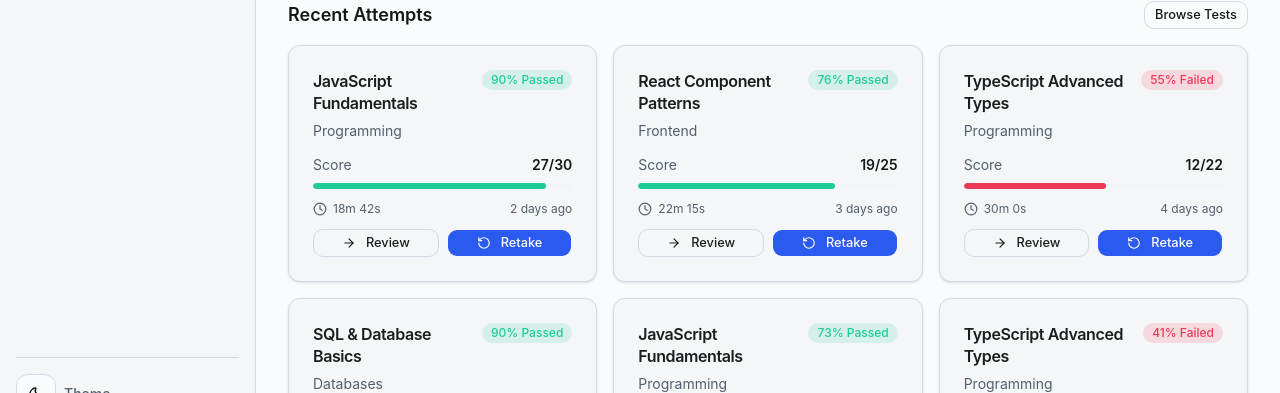
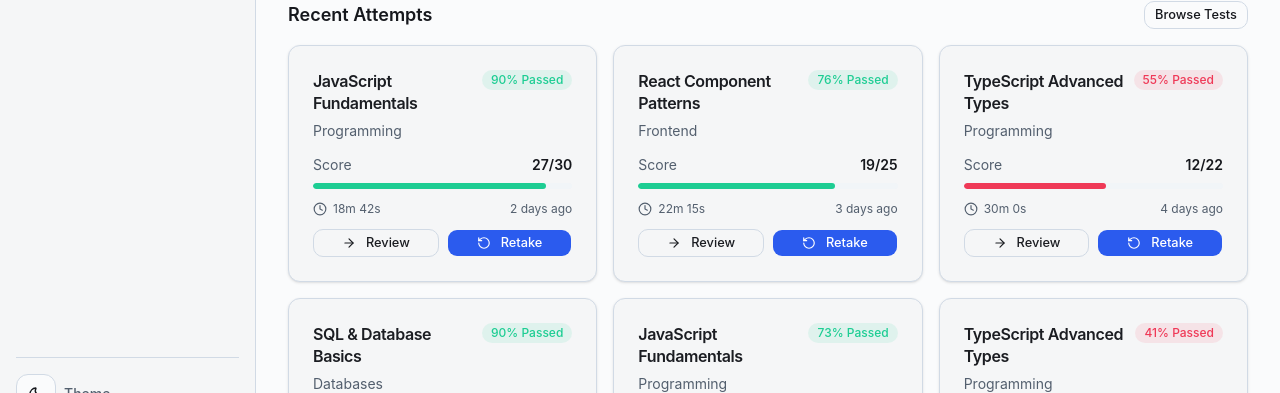
Before and after one commit to lbedv/online-testing, a React (Vite) app: page / in a window 1280 px wide. Shown: the part 314-707 px from the top of the page. Built offline with nearby package versions, Linux system fonts and the light colour scheme.

Commit message:
refactor: replace legacy badge components with semantic variants

```diff
--- a/src/components/ui/badge.tsx
+++ b/src/components/ui/badge.tsx
@@ -19,6 +19,10 @@ const badgeVariants = cva(
         ghost:
           "hover:bg-muted hover:text-muted-foreground dark:hover:bg-muted/50",
         link: "text-primary underline-offset-4 hover:underline",
+        success:
+          "border-transparent bg-success/10 text-success focus-visible:ring-success/20 dark:bg-success/20 dark:focus-visible:ring-success/40 [a]:hover:bg-success/20",
+        warning:
+          "border-transparent bg-warning/10 text-warning focus-visible:ring-warning/20 dark:bg-warning/20 dark:focus-visible:ring-warning/40 [a]:hover:bg-warning/20",
       },
     },
     defaultVariants: {
--- a/src/features/catalog/components/catalog-card.tsx
+++ b/src/features/catalog/components/catalog-card.tsx
@@ -8,10 +8,11 @@ import {
 } from "@/components/ui/card"
 import { Link } from "@tanstack/react-router"
 import { Button } from "@/components/ui/button"
+import { Badge } from "@/components/ui/badge"
 import { HelpCircle, User, Users } from "lucide-react"
 import { IconStat } from "@/components/common"
 import type { CatalogTest } from "../types"
-import { DifficultyBadge } from "./difficulty-badge"
+import { DIFFICULTY_CONFIG } from "../constants"
 
 interface CatalogCardProps {
   test: CatalogTest
@@ -24,6 +25,7 @@ interface CatalogCardProps {
  */
 export function CatalogCard({ test }: CatalogCardProps) {
   const isOwner = test.ownership === "mine"
+  const badgeConfig = DIFFICULTY_CONFIG[test.difficulty]
 
   return (
     <Card className="flex flex-col transition-shadow hover:shadow-md">
@@ -41,7 +43,9 @@ export function CatalogCard({ test }: CatalogCardProps) {
             )}
           </div>
           <div className="flex shrink-0 items-center gap-1.5">
-            <DifficultyBadge difficulty={test.difficulty} />
+            <Badge variant={badgeConfig.variant}>
+              {badgeConfig.label}
+            </Badge>
           </div>
         </div>
         <CardDescription className="line-clamp-2 text-sm leading-relaxed">
--- a/src/features/catalog/components/difficulty-badge.tsx
+++ /dev/null
@@ -1,16 +0,0 @@
-import { Badge } from "@/components/ui/badge"
-import type { Difficulty } from "@/shared/types/test"
-import { DIFFICULTY_BADGE_STYLES } from "../constants"
-
-interface DifficultyBadgeProps {
-  difficulty: Difficulty
-}
-
-/**
- * DifficultyBadge component - Colored badge displaying test difficulty level.
- * Uses color-coded styling: green for easy, yellow for medium, red for hard.
- */
-export function DifficultyBadge({ difficulty }: DifficultyBadgeProps) {
-  const { style, label } = DIFFICULTY_BADGE_STYLES[difficulty]
-  return <Badge className={style}>{label}</Badge>
-}
--- a/src/features/catalog/constants.ts
+++ b/src/features/catalog/constants.ts
@@ -30,8 +30,13 @@ export const SORT_OPTIONS: SelectOption<SortOption>[] = [
   { value: "attempts", label: "Attempts" },
 ];
 
-export const DIFFICULTY_BADGE_STYLES: Record<Difficulty, { label: string, style: string} > = {
-  easy: { label: "Easy", style: "border-transparent bg-success/15 text-success hover:bg-success/20" },
-  medium: { label: "Medium", style: "border-transparent bg-warning/15 text-warning hover:bg-warning/20" },
-  hard: { label: "Hard", style: "border-transparent bg-destructive/15 text-destructive hover:bg-destructive/20" },
+export const DIFFICULTY_CONFIG: Record<
+Difficulty,
+{
+  label: string,
+  variant: "success" | "warning" | "destructive"
+}> = {
+  easy: { label: "Easy", variant: "success" },
+  medium: { label: "Medium", variant: "warning" },
+  hard: { label: "Hard", variant: "destructive" },
 }
--- a/src/features/dashboard/components/attempt-card.tsx
+++ b/src/features/dashboard/components/attempt-card.tsx
@@ -9,9 +9,9 @@ import {
   CardTitle,
 } from "@/components/ui/card"
 import { Button } from "@/components/ui/button"
+import { Badge } from "@/components/ui/badge"
 import { Clock, RotateCcw, ArrowRight } from "lucide-react"
 import { IconStat } from "@/components/common"
-import { ScoreBadge } from "./score-badge"
 import type { AttemptItem } from "../types"
 
 interface AttemptCardProps {
@@ -32,7 +32,9 @@ export function AttemptCard( { attempt }: AttemptCardProps ) {
           <CardTitle className="text-base font-semibold leading-snug">
             {attempt.testTitle}
           </CardTitle>
-          <ScoreBadge percentage={attempt.percentage} passed={attempt.passed} />
+          <Badge variant={attempt.passed ? "success" : "destructive"}>
+            {attempt.percentage}% Passed
+          </Badge>
         </div>
         <CardDescription className="text-sm leading-relaxed">
           {attempt.testCategory}
--- a/src/features/dashboard/components/score-badge.tsx
+++ /dev/null
@@ -1,25 +0,0 @@
-import { Badge } from "@/components/ui/badge"
-
-interface ScoreBadgeProps {
-  percentage: number
-  passed: boolean
-}
-
-/**
- * ScoreBadge component - Badge showing test result status with percentage.
- * Displays green "Passed" for passing scores, red "Failed" for failing scores.
- */
-export function ScoreBadge({ percentage, passed }: ScoreBadgeProps) {
-  if (passed) {
-    return (
-      <Badge className="border-transparent bg-success/15 text-success hover:bg-success/20">
-        {percentage}% Passed
-      </Badge>
-    )
-  }
-  return (
-    <Badge className="border-transparent bg-destructive/15 text-destructive hover:bg-destructive/20">
-      {percentage}% Failed
-    </Badge>
-  )
-}
```
